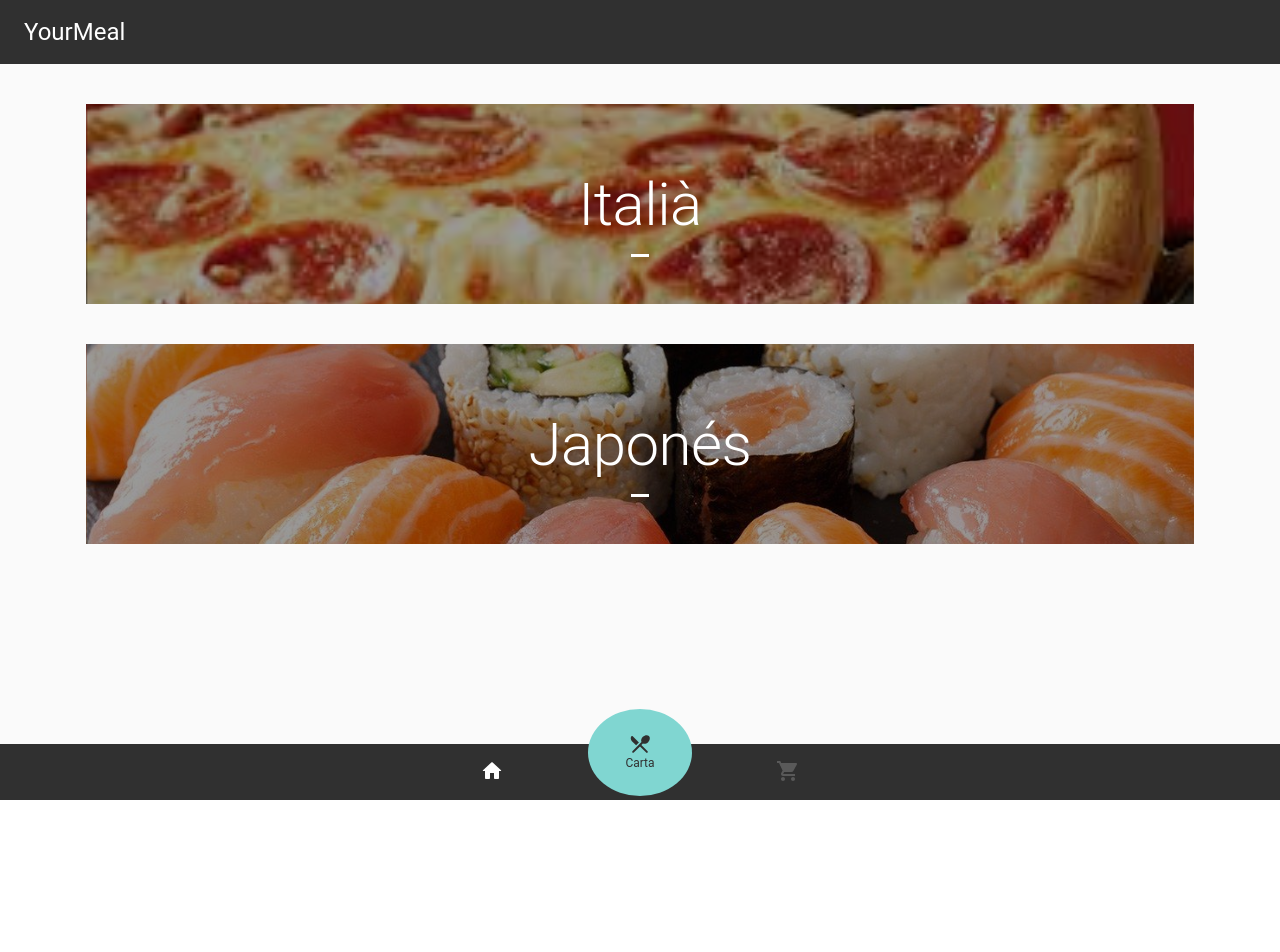
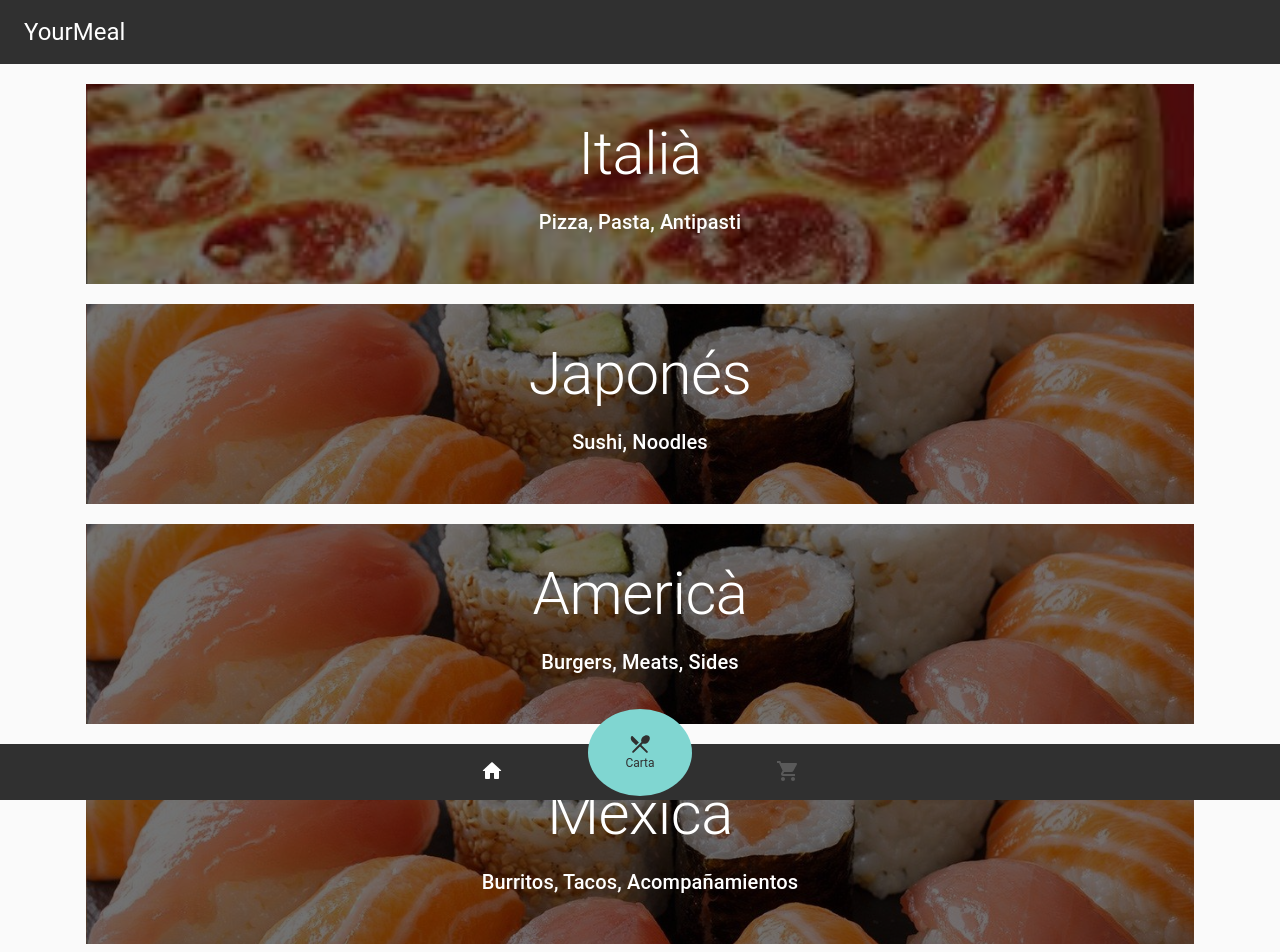
Before and after one commit to carlesonielfa/foodworld, a React (Create React App) app: page /fhc6/carta in a window 1280 px wide. Shown: the top 952 px of the page. Before the commit the page ends 800 px from the top, so only its background shows below. Built offline with nearby package versions, Linux system fonts and the light colour scheme.

Commit message:
Improved carta: added navigation, refactored code

```diff
--- a/src/Carta.js
+++ b/src/Carta.js
@@ -2,100 +2,106 @@ import React from "react";
 
 import {
   makeStyles,
-  ButtonBase,
-  Container,
-  CardActionArea,
-  CardMedia,
-  CardContent
+  ButtonBase
 } from "@material-ui/core";
 
 import Typography from "@material-ui/core/Typography";
-import Button from "@material-ui/core/Button";
-import { Link, Switch, Route, BrowserRouter } from "react-router-dom";
-
-import Italia from "./Italia";
+import { Link } from "react-router-dom";
 
 import pizza from "./assets/pizza.png";
+import japones from "./assets/japones.jpg";
 
-import japones from "./assets/japones.jpg"
 // LINK PER PODER ENTENDRE AIXÔ:
 // https://material-ui.com/components/buttons/
 
 const images = [
   {
     file: pizza,
-    title: "Italià"
+    title: "Italià",
+    subtitle: "Pizza, Pasta, Antipasti"
   },
   {
     file: japones,
-    title: "Japonés"
+    title: "Japonés",
+    subtitle: "Sushi, Noodles"
+  },
+  {
+    file: japones,
+    title: "Americà",
+    subtitle: "Burgers, Meats, Sides"
+  },
+  {
+    file: japones,
+    title: "Mexicà",
+    subtitle: "Burritos, Tacos, Acompañamientos"
+  },
+  {
+    file: japones,
+    title: "Begudes",
+    subtitle: "Burritos, Tacos, Acompañamientos"
+  },
+  {
+    file: japones,
+    title: "Postres",
+    subtitle: "Burritos, Tacos, Acompañamientos"
   }
 ];
 
 const buttonItemMenu = makeStyles(theme => ({
   root: {
-    display: 'flex',
-    flexWrap: 'wrap',
+    display: "flex",
+    flexWrap: "wrap",
     minWidth: 300,
-    width: '100%',
+    width: "100%"
   },
   image: {
-    position: 'relative',
+    position: "relative",
     height: 200,
-    width: '90%',
-    marginTop: '40px',
-    marginBot: '20px',
-    '&:hover, &$focusVisible': {
+    width: "90%",
+    marginTop: "20px",
+    marginBot: "10px",
+    "&:hover, &$focusVisible": {
       zIndex: 1,
-      '& $imageBackdrop': {
-        opacity: 0.15,
-      },
-      '& $imageMarked': {
-        opacity: 0,
-      },
-      '& $imageTitle': {
-        border: '4px solid currentColor',
-      },
-    },
+      "& $imageBackdrop": {
+        opacity: 0.25
+      }
+    }
   },
   focusVisible: {},
   imageButton: {
-    display: 'flex',
-    alignItems: 'center',
-    justifyContent: 'center',
-    color: theme.palette.common.white,
+    display: "flex",
+    alignItems: "center",
+    justifyContent: "center",
+    color: theme.palette.common.white
   },
   imageSrc: {
-    position: 'absolute',
+    position: "absolute",
     left: 0,
     right: 0,
     top: 0,
     bottom: 0,
-    backgroundSize: 'cover',
-    backgroundPosition: 'center 40%',
+    backgroundSize: "cover",
+    backgroundPosition: "center 40%"
   },
   imageBackdrop: {
-    position: 'absolute',
+    position: "absolute",
     left: 0,
     right: 0,
     top: 0,
     bottom: 0,
     backgroundColor: theme.palette.common.black,
-    opacity: 0.4,
-    transition: theme.transitions.create('opacity'),
+    opacity: 0.55,
+    transition: theme.transitions.create("opacity")
   },
   imageTitle: {
-    position: 'relative',
-    padding: `${theme.spacing(2)}px ${theme.spacing(4)}px ${theme.spacing(1) + 6}px`,
+    position: "relative",
+    padding: `${theme.spacing(2)}px ${theme.spacing(4)}px ${theme.spacing(1) +
+      6}px`
   },
-  imageMarked: {
-    height: 3,
-    width: 18,
-    backgroundColor: theme.palette.common.white,
-    position: 'absolute',
-    bottom: -2,
-    left: 'calc(50% - 9px)',
-    transition: theme.transitions.create('opacity'),
+  imageSubtitle: {
+    position: "relative",
+    padding: `${theme.spacing(2)}px ${theme.spacing(4)}px ${theme.spacing(1) +
+      6}px`
   },
 }));
 
@@ -103,19 +109,20 @@ export default function Carta() {
   const classes = buttonItemMenu();
 
   return (
-
     <div align="center">
-      {images.map(image =>(
+      {images.map(image => (
         <ButtonBase
-        focusRipple
-        key={image.title}
-        className={classes.image}
-        focusVisibleClassName={classes.focusVisible}
-      >
+          focusRipple
+          key={image.title}
+          className={classes.image}
+          focusVisibleClassName={classes.focusVisible}
+          component={Link}
+          to="/fhc6/italia"
+        >
           <span
             className={classes.imageSrc}
             style={{
-              backgroundImage: `url(${image.file})`,
+              backgroundImage: `url(${image.file})`
             }}
           />
           <span className={classes.imageBackdrop} />
@@ -123,16 +130,20 @@ export default function Carta() {
             <Typography
               variant="h2"
               color="inherit"
-              className={classes.imageTitle}>
-
+              className={classes.imageTitle}
+            >
               {image.title}
-              <span className={classes.imageMarked} />
+              <Typography
+                variant="h6"
+                color="inherit"
+                className={classes.imageSubtitle}
+              >
+                {image.subtitle}
+              </Typography>
             </Typography>
           </span>
         </ButtonBase>
       ))}
     </div>
-
-
   );
 }
```
